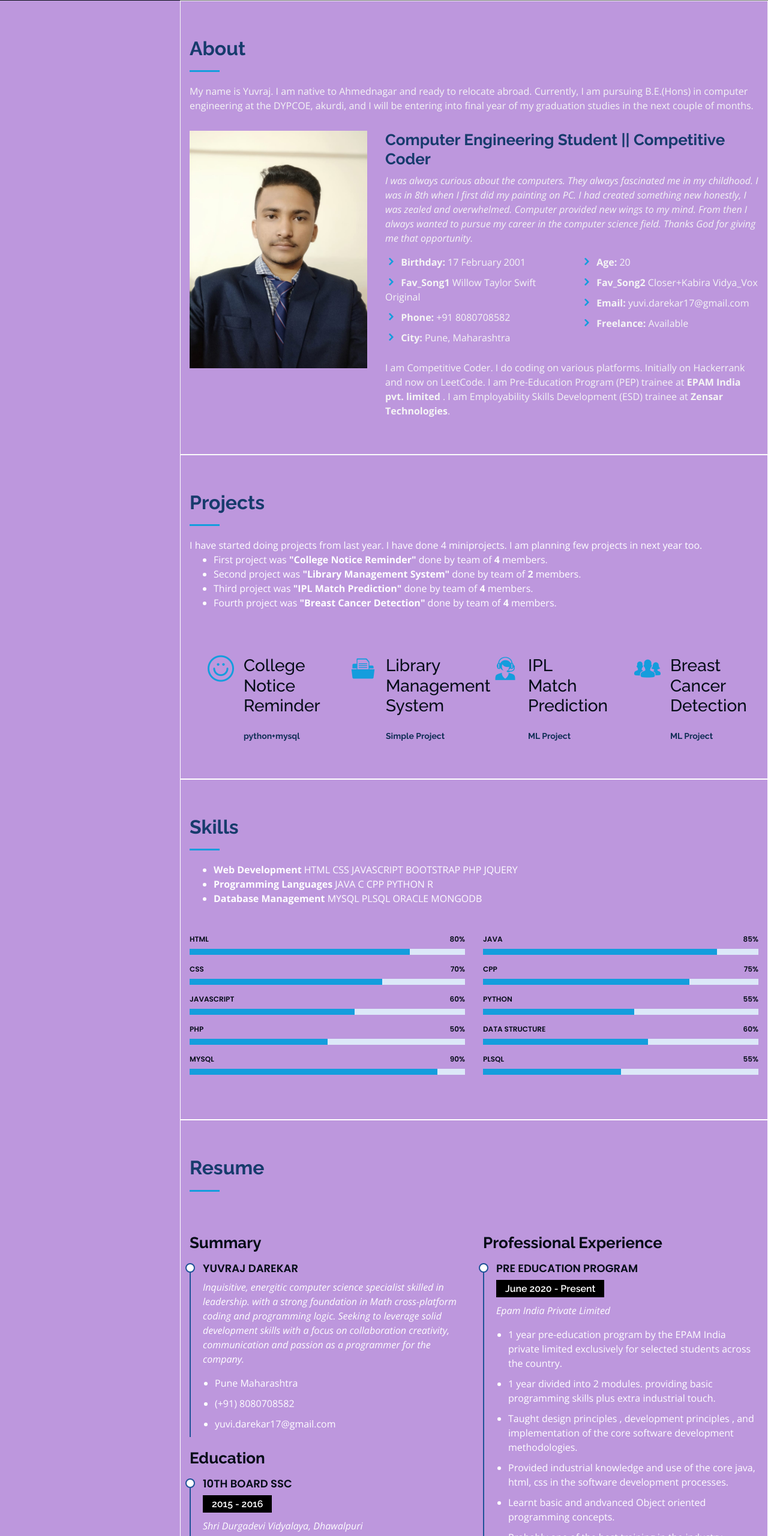
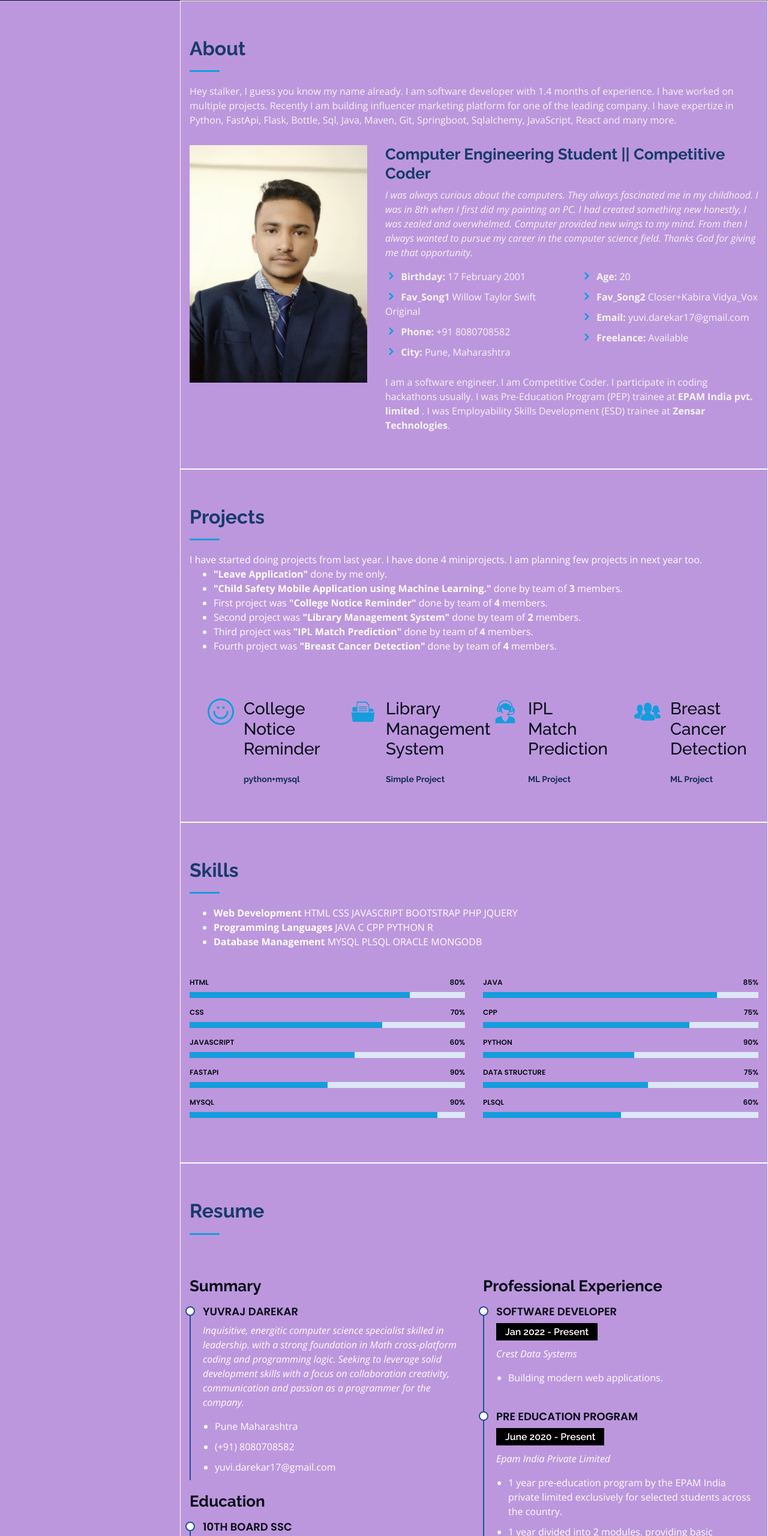
Before and after one commit to yuvi-1701/yuvi-1701.github.io, a plain HTML site: page index.html in a window 1280 px wide. Shown: the part 799-3360 px from the top of the page at 60% size. Drawn offline with nearby package versions, Linux system fonts and the light colour scheme; grey boxes are pictures that could not be loaded.

Commit message:
updating in march 2023

```diff
--- a/index.html
+++ b/index.html
@@ -84,9 +84,9 @@
 
         <div class="section-title">
           <h2>About</h2>
-          <p>My name is Yuvraj. I am native to Ahmednagar and ready to relocate abroad. Currently, I am pursuing
-            B.E.(Hons) in computer engineering at the DYPCOE, akurdi, and I will be entering into final year of my
-            graduation studies in the next couple of months. </p>
+          <p>Hey stalker, I guess you know my name already. I am software developer with 1.4 months of experience.
+            I have worked on multiple projects. Recently I am building influencer marketing platform for one of the leading company.
+          I have expertize in Python, FastApi, Flask, Bottle, Sql, Java, Maven, Git, Springboot, Sqlalchemy, JavaScript, React and many more. </p>
         </div>
 
         <div class="row">
@@ -128,8 +128,9 @@
               </div>
             </div>
             <p>
-              I am Competitive Coder. I do coding on various platforms. Initially on Hackerrank and now on LeetCode. I
-              am Pre-Education Program (PEP) trainee at <strong>EPAM India pvt. limited </strong>. I am Employability
+              I am a software engineer.
+              I am Competitive Coder. I participate in coding hackathons usually.
+              I was Pre-Education Program (PEP) trainee at <strong>EPAM India pvt. limited </strong>. I was Employability
               Skills Development (ESD) trainee at <strong>Zensar Technologies</strong>.
             </p>
           </div>
@@ -147,6 +148,8 @@
           <p>I have started doing projects from last year. I have done 4 miniprojects. I am planning few projects in
             next year too.<br>
           <ul>
+            <li>  <b>"Leave Application"</b> done by me only. </li>
+            <li> <b>"Child Safety Mobile Application using Machine Learning."</b> done by team of <b>3</b> members. </li>
             <li> First project was <b>"College Notice Reminder"</b> done by team of <b>4</b> members. </li>
             <li> Second project was <b>"Library Management System"</b> done by team of <b>2</b> members. </li>
             <li> Third project was <b>"IPL Match Prediction"</b> done by team of <b>4</b> members. </li>
@@ -247,7 +250,7 @@
             </div>
 
             <div class="progress">
-              <span class="skill">PHP <i class="val">50%</i></span>
+              <span class="skill">FastApi <i class="val">90%</i></span>
               <div class="progress-bar-wrap">
                 <div class="progress-bar" role="progressbar" aria-valuenow="50" aria-valuemin="0" aria-valuemax="100">
                 </div>
@@ -283,7 +286,7 @@
             </div>
 
             <div class="progress">
-              <span class="skill">Python <i class="val">55%</i></span>
+              <span class="skill">Python <i class="val">90%</i></span>
               <div class="progress-bar-wrap">
                 <div class="progress-bar" role="progressbar" aria-valuenow="55" aria-valuemin="0" aria-valuemax="100">
                 </div>
@@ -291,7 +294,7 @@
             </div>
 
             <div class="progress">
-              <span class="skill">Data Structure<i class="val">60%</i></span>
+              <span class="skill">Data Structure<i class="val">75%</i></span>
               <div class="progress-bar-wrap">
                 <div class="progress-bar" role="progressbar" aria-valuenow="60" aria-valuemin="0" aria-valuemax="100">
                 </div>
@@ -299,7 +302,7 @@
             </div>
 
             <div class="progress">
-              <span class="skill">PlSql <i class="val">55%</i></span>
+              <span class="skill">PlSql <i class="val">60%</i></span>
               <div class="progress-bar-wrap">
                 <div class="progress-bar" role="progressbar" aria-valuenow="50" aria-valuemin="0" aria-valuemax="100">
                 </div>
@@ -385,6 +388,16 @@
           <div class="col-lg-6" data-aos="fade-up" data-aos-delay="100">
             <h3 class="resume-title">Professional Experience</h3>
             <div class="resume-item">
+              <h4>Software Developer</h4>
+              <h5>Jan 2022 - Present</h5>
+              <p><em>Crest Data Systems</em></p>
+              <ul>
+                <li>
+                  Building modern web applications.
+                </li>
+              </ul>
+            </div>
+            <div class="resume-item">
               <h4>Pre Education Program</h4>
               <h5>June 2020 - Present</h5>
               <p><em>Epam India Private Limited</em></p>
@@ -467,7 +480,7 @@
                 <div class="address">
                   <i class="icofont-google-map"></i>
                   <h4>Location:</h4>
-                  <p>Spectrum Academy, Gurudwara chowk, Akurdi, Pune, MH</p>
+                  <p>Vijayraj Sankul, Mayur Market Lane, Behind Westend Mall, Aundh, Pune</p>
                 </div>
 
                 <div class="email">
@@ -479,7 +492,7 @@
                 <div class="phone">
                   <i class="icofont-phone"></i>
                   <h4>Call:</h4>
-                  <p>+91 7058882891</p>
+                  <p>+91 8080708582</p>
                 </div>
 
                 <iframe
```
